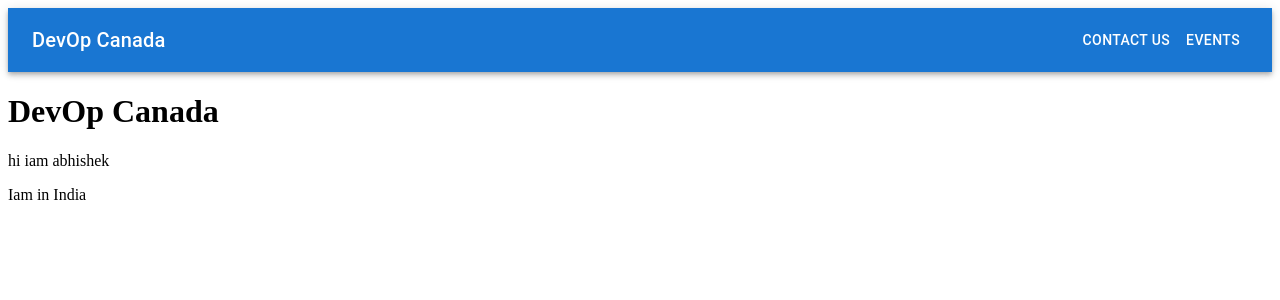
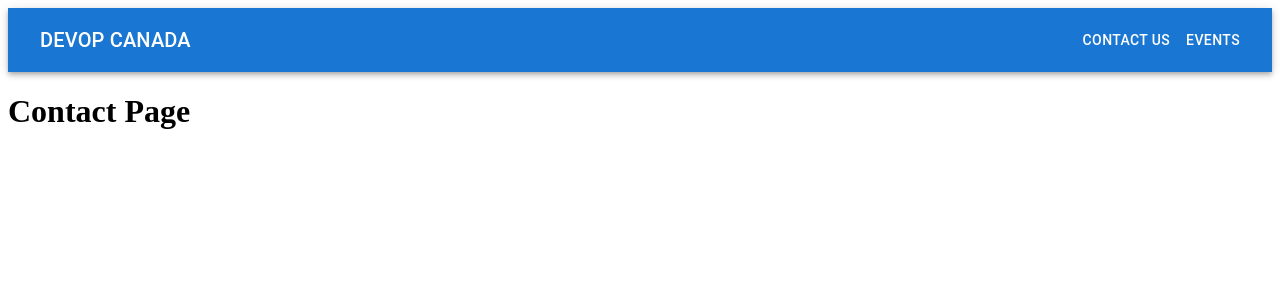
Before and after one commit to Bruce-liushaopeng/DevOp-Canada, a React (Vite) app: page /contact in a window 1280 px wide. Shown: the top 300 px of the page. Built offline with nearby package versions, Linux system fonts and the light colour scheme.

Commit message:
navigation bar with home link

```diff
--- a/src/App.jsx
+++ b/src/App.jsx
@@ -1,17 +1,23 @@
-import { ThemeProvider } from '@emotion/react'
-import './App.css'
-import Navbar from './components/Navbar'
+import "./App.css";
+import Navbar from "./components/Navbar";
+import { BrowserRouter, Routes, Route } from "react-router-dom";
+import Contact from './pages/Contact';
+import Events from "./pages/events";
 
 function App() {
-  console.log("app is rendered")
+  console.log("app is rendered");
   return (
     <div>
-        <Navbar />
-        <h1>DevOp Canada</h1>
-        <p> hi iam abhishek</p>
-        <p> Iam in India </p>
+      <Navbar />
+      <BrowserRouter>
+        <Routes>
+
+          <Route path="contact" element={<Contact />} />
+          <Route path="events" element={<Events />} />
+        </Routes>
+      </BrowserRouter>
     </div>
-  )
+  );
 }
 
-export default App
+export default App;
--- a/src/components/Navbar.jsx
+++ b/src/components/Navbar.jsx
@@ -1,15 +1,23 @@
-import React from 'react'
-import { AppBar, Toolbar, Typography, Button } from '@mui/material';
+import React from "react";
+import { AppBar, Toolbar, Typography, Button, Link } from "@mui/material";
 
 function Navbar() {
   return (
     <AppBar position="static">
       <Toolbar>
-          <Typography variant="h6" style={{ flexGrow: 1 }}>
+        <div style={{flex: 1}}>
+          <Button color="inherit" href="/"  >
+            <Typography variant="h6">
             DevOp Canada
             </Typography>
-          <Button color="inherit" href="/contact">Contact Us</Button>
-          <Button color="inherit" href="/events">Events</Button>
+          </Button>
+        </div>
+        <Button color="inherit" href="/contact">
+          Contact Us
+        </Button>
+        <Button color="inherit" href="/events">
+          Events
+        </Button>
       </Toolbar>
     </AppBar>
   );
--- a/src/pages/Contact.jsx
+++ b/src/pages/Contact.jsx
@@ -1,12 +1,11 @@
-import React from 'react'
+import React from "react";
 
 function Contact() {
   return (
-    <div>
-        <div>This page include our cell phone number, address</div>
-        <div>In the future, we can implement a way to let user send email to us directly in the page</div>
-    </div>
-  )
+    <h1>
+      Contact Page
+    </h1>
+  );
 }
 
-export default Contact
+export default Contact;
--- a/src/pages/Events.jsx
+++ b/src/pages/Events.jsx
@@ -2,7 +2,7 @@ import React from 'react'
 
 function Events() {
   return (
-    <div>This page list all the events, includes upcoming ones, and happended ones</div>
+    <h1>Event Page</h1>
   )
 }
 
```
Also changed, not shown: 1 other file (tests, documents, lock files or other folders). Lines whose indentation alone changed are shown as unchanged.
